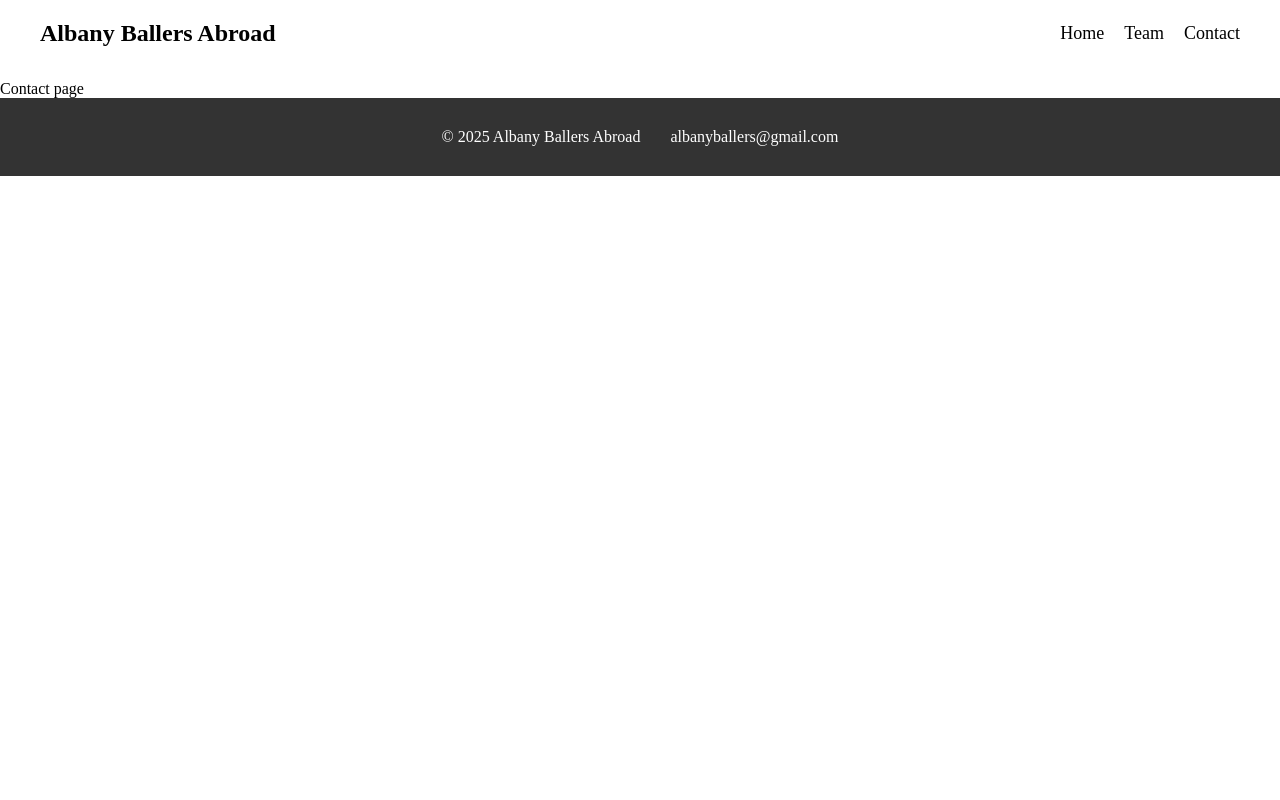
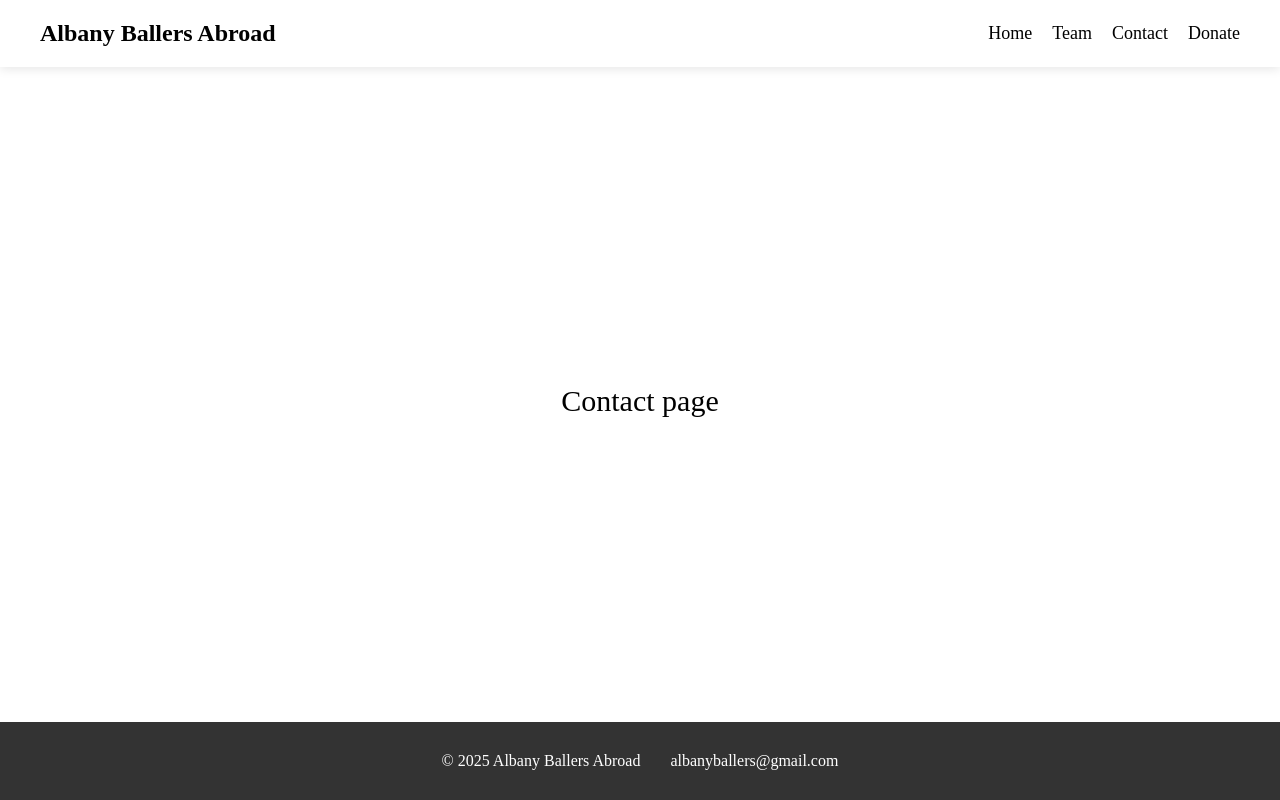
Before and after one commit to AltayHodo/albany-ballers-abroad, a React (Vite) app: page /contact in a window 1280 px wide. Built offline with nearby package versions, Linux system fonts and the light colour scheme.

Commit message:
Add contact/donate page

```diff
--- a/src/App.jsx
+++ b/src/App.jsx
@@ -1,7 +1,7 @@
 import styles from './styles/App.module.css';
 import { Outlet, useLocation } from 'react-router-dom';
 import Navbar from './components/Navbar';
-import Footer from './components/Footer'
+import Footer from './components/Footer';
 import './styles/global.css';
 
 function App() {
@@ -9,7 +9,7 @@ function App() {
   const isHomePage = location.pathname === '/';
 
   return (
-    <>
+    <div className={styles.container}>
       <Navbar />
       {isHomePage && (
         <div className={styles.heroSection}>
@@ -18,19 +18,13 @@ function App() {
             src="/image-1.png"
             alt="background"
           />
-
-          {/* <div className={styles.heroContent}>
-        <p>Sustainability</p>
-        <h1>Starts With You</h1>
-        <a href="#" className={styles.heroButton}>Learn More</a>
-      </div> */}
         </div>
       )}
-      <main>
+      <main className={styles.mainContent}>
         <Outlet />
       </main>
       <Footer />
-    </>
+    </div>
   );
 }
 
--- a/src/components/Navbar.jsx
+++ b/src/components/Navbar.jsx
@@ -11,6 +11,7 @@ export default function Navbar() {
         <Link to="/">Home</Link>
         <Link to="/team">Team</Link>
         <Link to="/contact">Contact</Link>
+        <Link to="/donate">Donate</Link>
       </div>
     </nav>
 
--- a/src/pages/Contact.jsx
+++ b/src/pages/Contact.jsx
@@ -1,3 +1,5 @@
+import styles from '../styles/Contact.module.css';
+
 export default function Contact() {
-  return <div>Contact page</div>;
+  return <div className={styles.contact}>Contact page</div>;
 }
--- /dev/null
+++ b/src/pages/Donate.jsx
@@ -0,0 +1,5 @@
+import styles from '../styles/Donate.module.css';
+
+export default function Donate() {
+  return <div className={styles.donate}>Donate page</div>;
+}
--- a/src/pages/Home.jsx
+++ b/src/pages/Home.jsx
@@ -24,7 +24,7 @@ export default function Home() {
         <div className={styles.textContainer}>
           <h2>Our Community</h2>
           <p>We bring people together through the love of basketball and community outreach.</p>
-          <Link to="/" className={styles.button}>Join Us</Link>
+          <Link to="/contact" className={styles.button}>Contact Us</Link>
         </div>
         <img src="/image-3.JPG" alt="community gathering" />
       </section>
@@ -33,8 +33,8 @@ export default function Home() {
         <img src="/image-5.JPG" alt="action shot" />
         <div className={styles.textContainer}>
           <h2>Take Action</h2>
-          <p>Ready to take the next step? Become a contributor or participate in our mission.</p>
-          <Link to="/" className={styles.button}>Find Out How</Link>
+          <p>Want to support us? Become a contributor to our mission.</p>
+          <Link to="/donate" className={styles.button}>Donate</Link>
         </div>
       </section>
     </div>
--- a/src/styles/App.module.css
+++ b/src/styles/App.module.css
@@ -1,3 +1,23 @@
+html,
+body {
+  height: 100%;
+  margin: 0;
+  padding: 0;
+}
+
+.container {
+  display: flex;
+  flex-direction: column;
+  min-height: 100vh;
+}
+
+.mainContent {
+  flex-grow: 1;
+  display: flex;
+  justify-content: center;
+  align-items: center;
+}
+
 .heroSection {
   position: relative;
   height: 100vh;
@@ -13,36 +33,3 @@
   left: 0;
   z-index: -1;
 }
-
-/* .heroContent {
-  position: absolute;
-  top: 50%;
-  left: 50%;
-  transform: translate(-50%, -50%);
-  text-align: center;
-  color: white;
-  z-index: 2;
-}
-
-.heroContent h1 {
-  font-size: 3rem;
-  font-weight: bold;
-}
-
-.heroButton {
-  display: inline-block;
-  margin-top: 20px;
-  padding: 12px 24px;
-  background-color: rgba(255, 255, 255, 0.3);
-  border: 2px solid white;
-  border-radius: 5px;
-  color: white;
-  font-size: 18px;
-  text-decoration: none;
-  transition: 0.3s;
-}
-
-.heroButton:hover {
-  background-color: white;
-  color: black;
-} */
--- /dev/null
+++ b/src/styles/Contact.module.css
@@ -0,0 +1,7 @@
+.contact{
+  display: flex;
+  justify-content: center;
+  padding: 20px;
+  font-size: 30px;
+  height: 100%;
+}
--- /dev/null
+++ b/src/styles/Donate.module.css
@@ -0,0 +1,7 @@
+.donate{
+  display: flex;
+  justify-content: center;
+  padding: 20px;
+  font-size: 30px;
+  height: 100%;
+}
--- a/src/styles/Navbar.module.css
+++ b/src/styles/Navbar.module.css
@@ -8,8 +8,8 @@
   align-items: center;
   padding: 20px 40px;
   z-index: 1000;
-  /* background-color: rgba(255, 255, 255, 0.9);
-  box-shadow: 0px 2px 10px rgba(0, 0, 0, 0.1);  */
+  background-color: rgba(255, 255, 255, 0.9);
+  box-shadow: 0px 2px 10px rgba(0, 0, 0, 0.1);
 
 }
 
```
Also changed, not shown: src/routes.jsx (+6 -1 lines).
